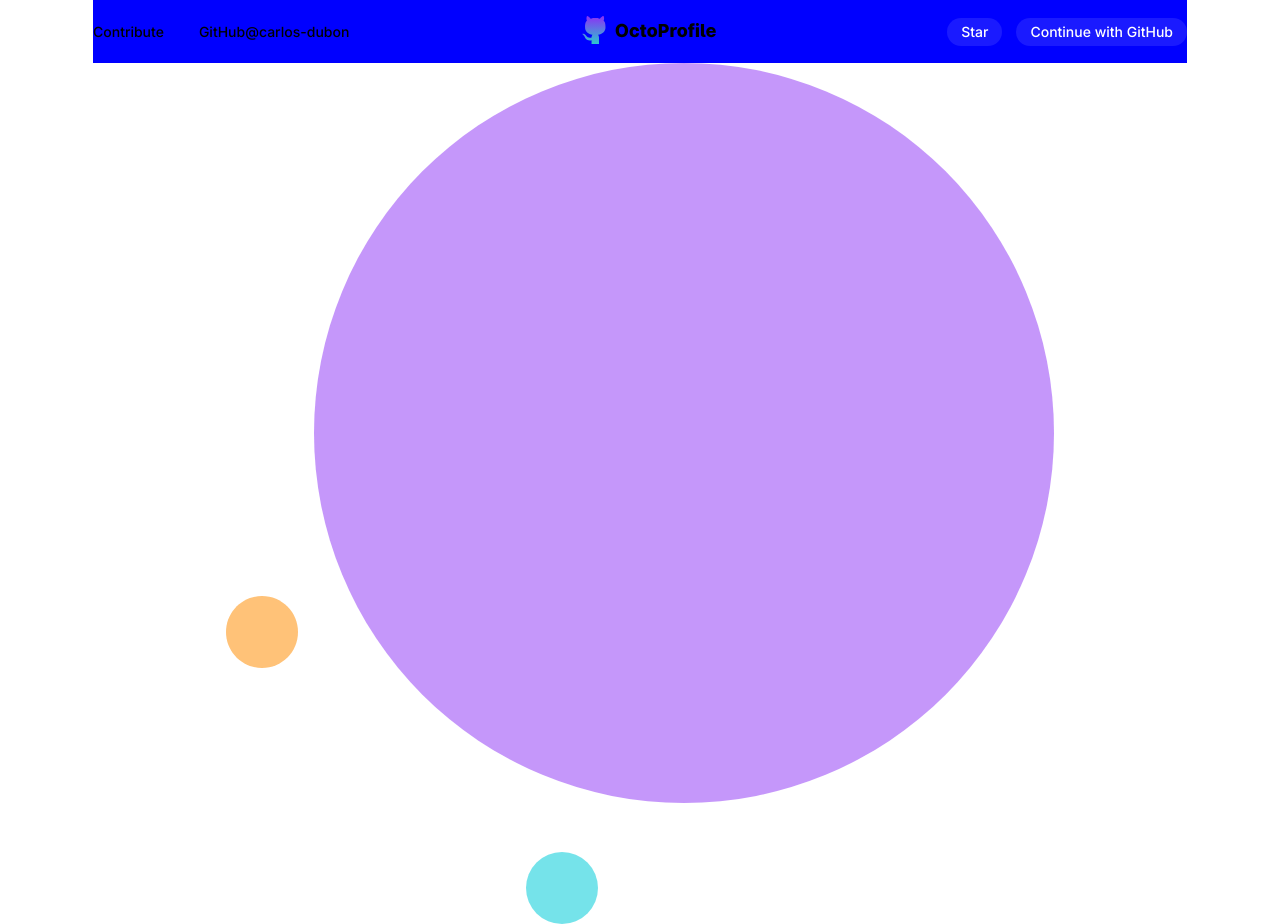
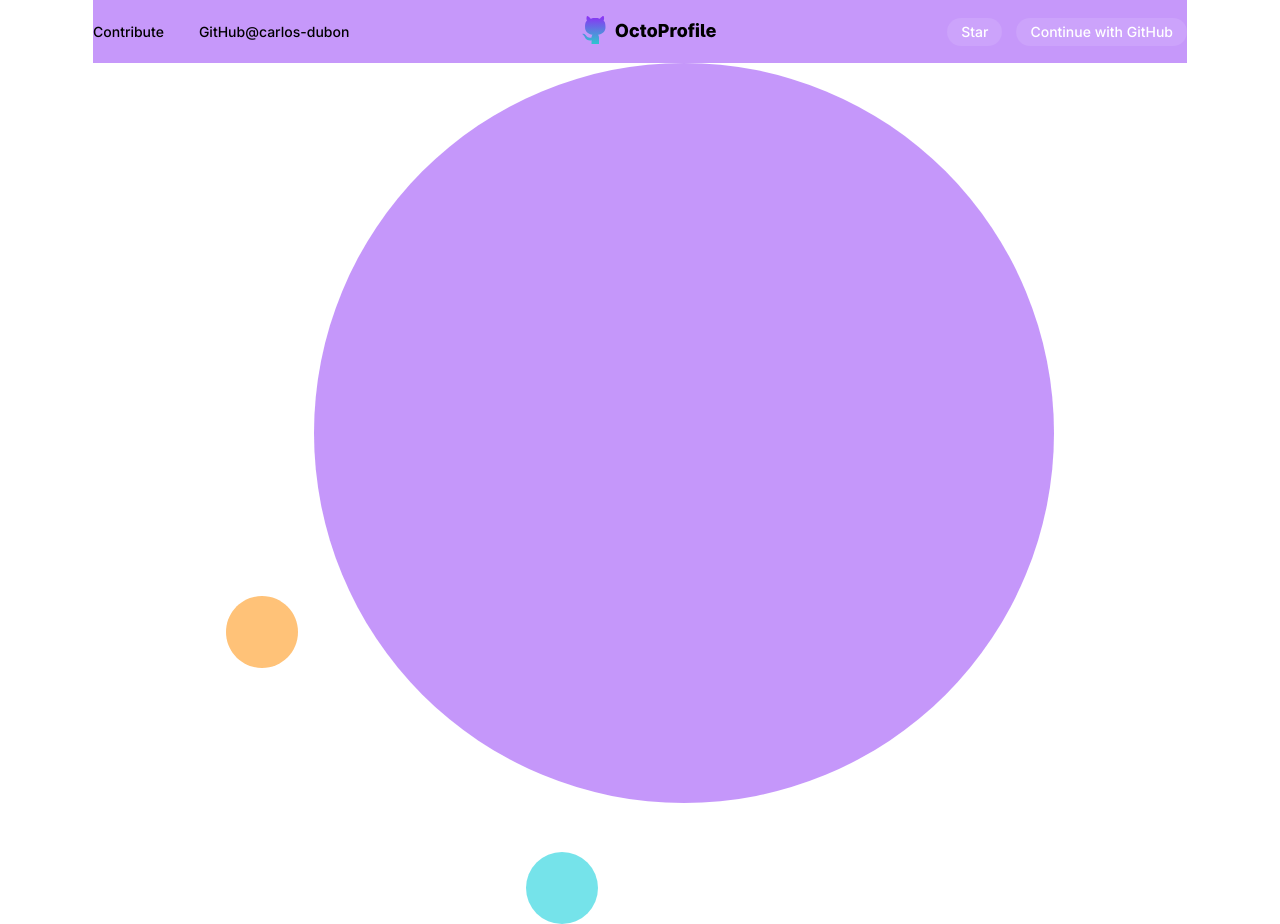
Before and after one commit to carlos-dubon/octoprofile, a Next.js app: page / in a window 1280 px wide. Built offline with nearby package versions, Linux system fonts and the light colour scheme.

Commit message:
remove sass

```diff
--- a/next.config.js
+++ b/next.config.js
@@ -1,11 +1,6 @@
-const path = require("path");
-
 /** @type {import('next').NextConfig} */
 const nextConfig = {
   reactStrictMode: true,
-  sassOptions: {
-    includePaths: [path.join(__dirname, "styles")],
-  },
 };
 
 module.exports = nextConfig;
--- a/package.json
+++ b/package.json
@@ -17,8 +17,7 @@
     "@emotion/react": "^11.7.1",
     "next": "12.0.10",
     "react": "17.0.2",
-    "react-dom": "17.0.2",
-    "sass": "^1.49.7"
+    "react-dom": "17.0.2"
   },
   "devDependencies": {
     "@types/node": "17.0.16",
--- a/src/components/organisms/Header.tsx
+++ b/src/components/organisms/Header.tsx
@@ -14,7 +14,7 @@ const Header: FC = () => {
         height: 4.5em;
         font-size: 0.875em;
         font-weight: 500;
-        background-color: blue;
+        background-color: #c698fa;
       `}
     >
       <div
```
Also changed, not shown: 1 other file (tests, documents, lock files or other folders).
